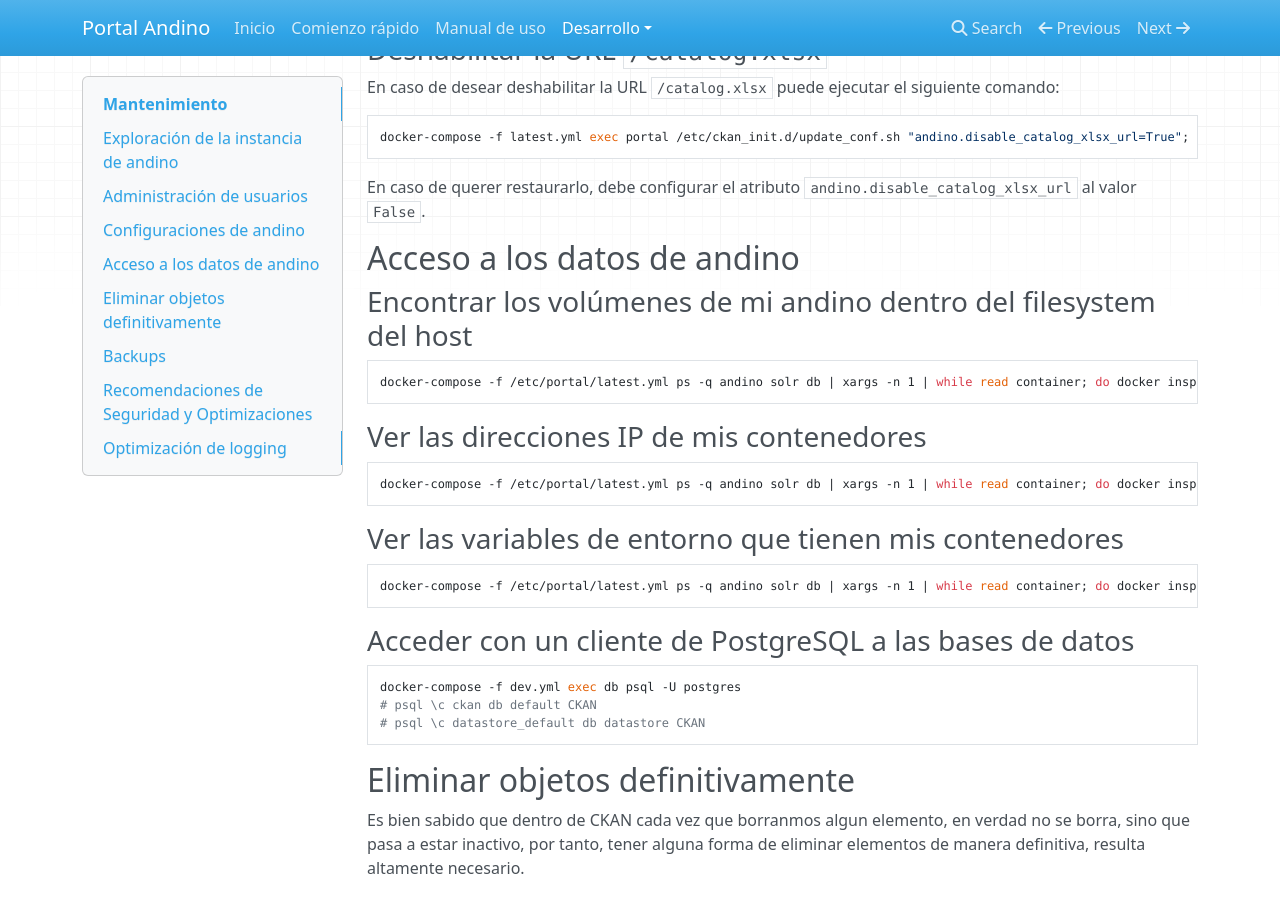
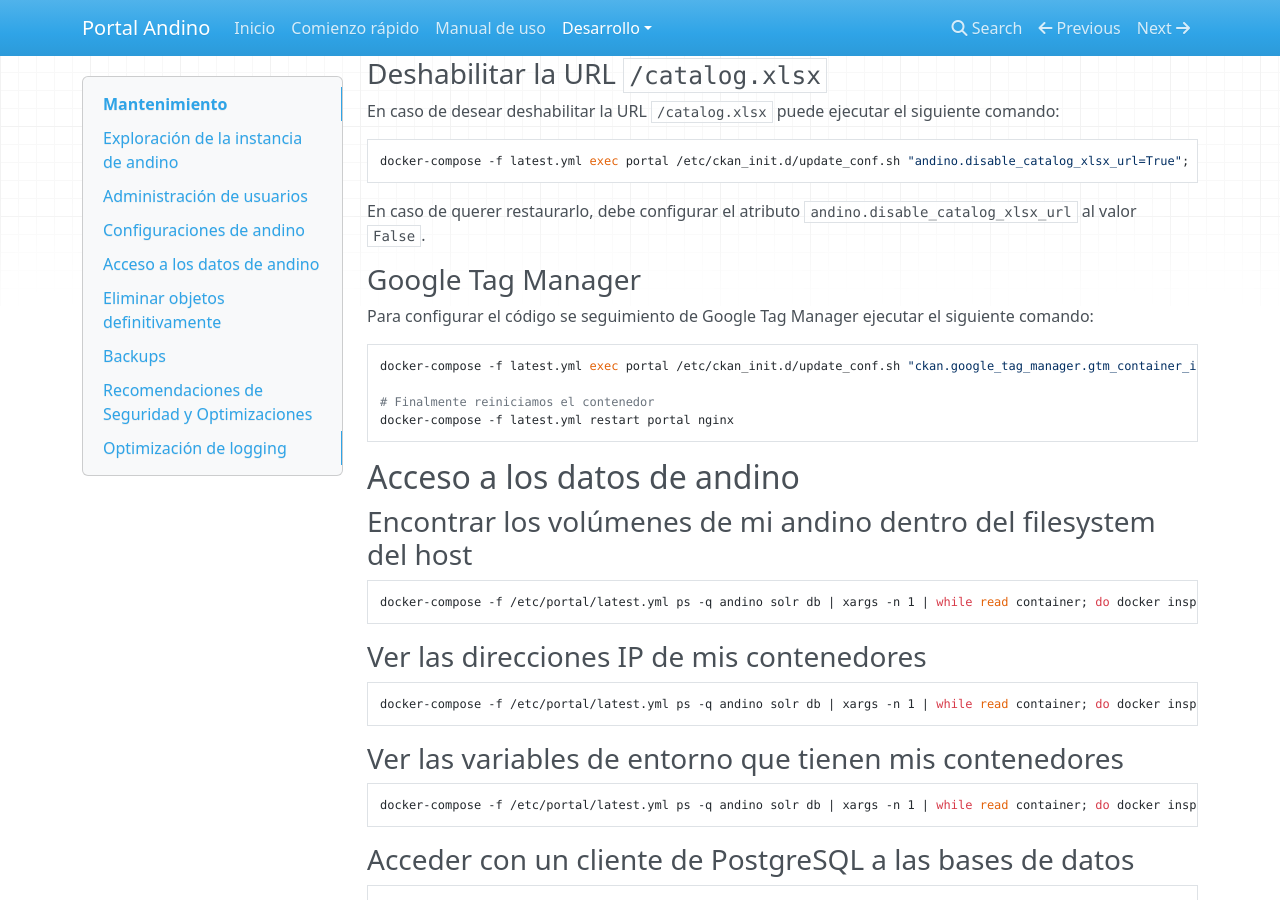
Before and after one commit to datosgobar/portal-andino, an MkDocs documentation site: the page built from docs/developers/maintenance.md, in a window 1280 px wide and 900 px high, scrolled down 3313 px. Built offline with MkDocs 1.6.1, drawn with Linux system fonts in a browser that asks for light colours; nearby versions of some CDN libraries; old or Windows-style settings are respelled for this version of MkDocs.

Commit message:
Configuración de Google Tag Manager

```diff
--- a/docs/developers/maintenance.md
+++ b/docs/developers/maintenance.md
@@ -19,6 +19,7 @@
         - [Cambiar la configuración del SMTP](#cambiar-la-configuracion-del-smtp)
         - [Cambiar el remitente de los correos electrónicos que envía Andino](#cambiar-el-remitente-de-los-correos-electronicos-que-envia-andino)
         - [Deshabilitar la URL `/catalog.xlsx`](#deshabilitar-la-url--catalogxlsx)
+        - [Google Tag Manager](#google-tag-manager)
     - [Acceso a los datos de andino](#acceso-a-los-datos-de-andino)
         - [Encontrar los volúmenes de mi andino dentro del filesystem del host](#encontrar-los-volumenes-de-mi-andino-dentro-del-filesystem-del-host)
         - [Ver las direcciones IP de mis contenedores](#ver-las-direcciones-ip-de-mis-contenedores)
@@ -164,6 +165,16 @@ En caso de desear deshabilitar la URL `/catalog.xlsx` puede ejecutar el siguient
     docker-compose -f latest.yml exec portal /etc/ckan_init.d/update_conf.sh "andino.disable_catalog_xlsx_url=True";
 
 En caso de querer restaurarlo, debe configurar el atributo `andino.disable_catalog_xlsx_url` al valor `False`.
+
+### Google Tag Manager
+
+Para configurar el código se seguimiento de Google Tag Manager ejecutar el siguiente comando:
+
+    docker-compose -f latest.yml exec portal /etc/ckan_init.d/update_conf.sh "ckan.google_tag_manager.gtm_container_id=<tu código de seguimiento GTM>";
+
+    # Finalmente reiniciamos el contenedor
+    docker-compose -f latest.yml restart portal nginx
+
 
 ## Acceso a los datos de andino
 
```
